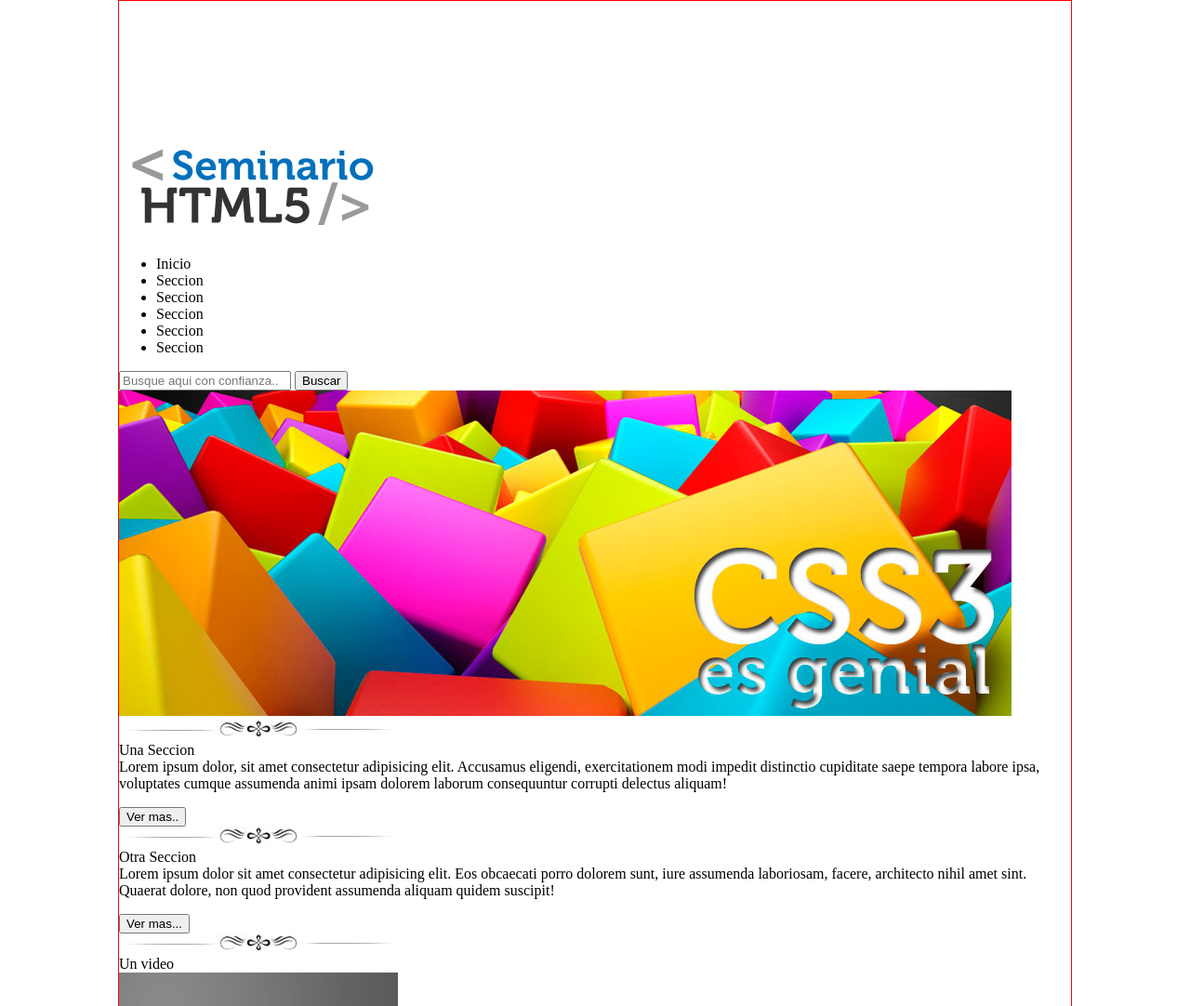
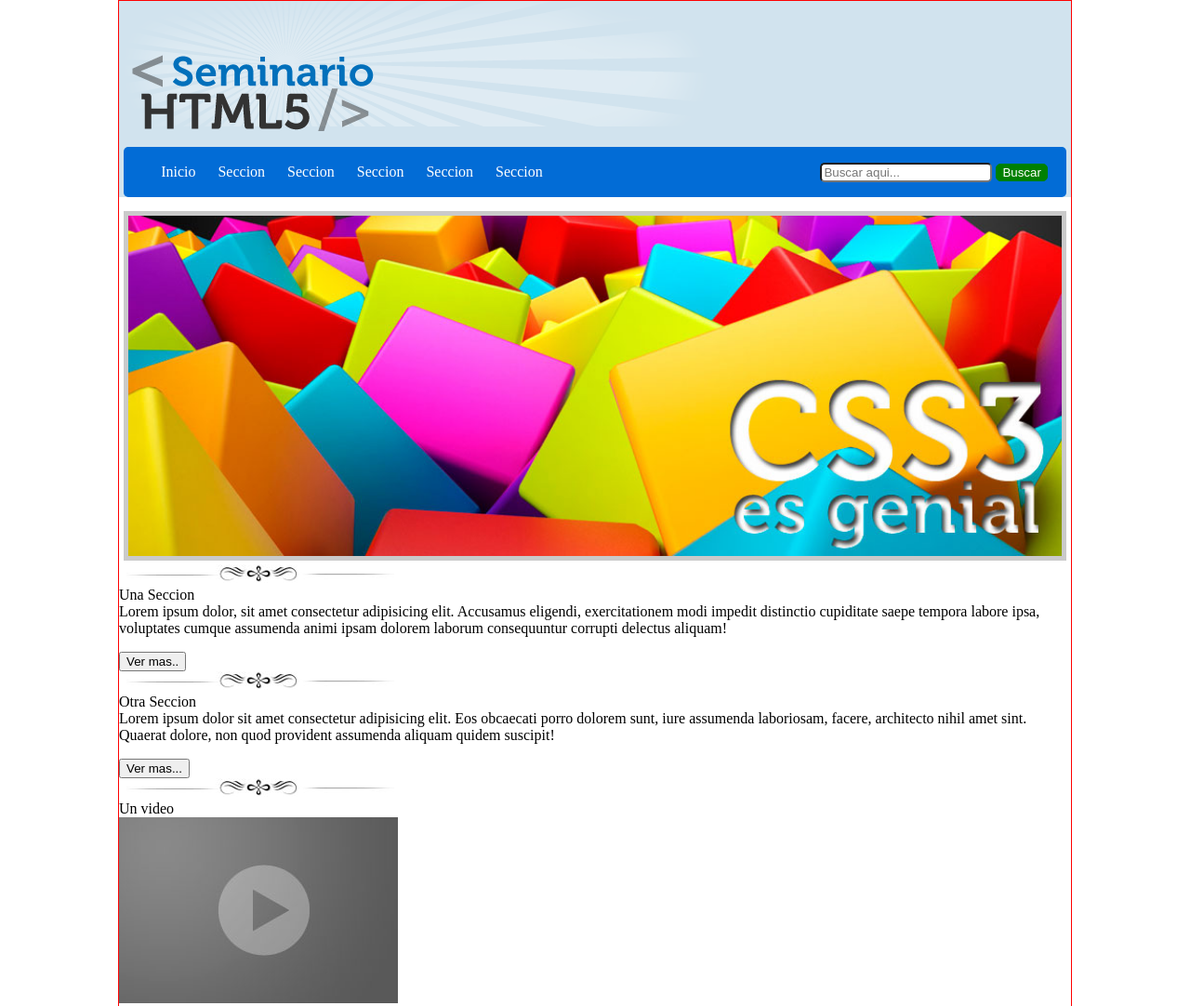
Before and after one commit to Moniicangulo/pw12132233, a plain HTML site: page practica01css/index.html in a window 1280 px wide. Shown: the top 1082 px of the page at 93% size. Drawn offline with Linux system fonts and the light colour scheme.

Commit message:
Practica01 mitad CSS

```diff
--- a/practica01css/css/estilos.css
+++ b/practica01css/css/estilos.css
@@ -4,3 +4,46 @@ body{
     margin: 0px auto;
     max-width: 1024px;
 }
+header{
+    background: #d1e3ee; /* tambien se puede usar rgda() */
+}
+header nav{
+    background: #026cd6;
+    margin: 0px auto;
+    padding: 2px 0px;
+    width: 99%;
+    border-radius: 5px; /* un borde de 5px es loideal para que se mire bien*/
+}
+header nav ul li{
+    /*border: 1px solid white;*/
+    color: white;
+    display: inline-block;
+    margin-right: 20px;
+
+}
+header nav form{
+    float: right; /* lo recarga hacia la derecha*/
+    margin-right: 20px;
+    margin-top: -35px;
+}
+header nav form input{
+    border-radius: 5px;
+}
+header nav form input[type="submit"]{ /* no debe haber ningun espacio dentro de los corchetes*/
+    background: green;
+    color: white;
+    border: 1px solid green;
+}
+#logo{
+    margin-top: -150px;
+}
+#seccion01{
+    margin-top: 15px;
+}
+#seccion01 article{
+    text-align: center  ;
+}
+#seccion01 article img{
+    width: 98%;
+    border: 5px solid rgba(150, 150, 150, 0.5);
+}
--- a/practica01css/index.html
+++ b/practica01css/index.html
@@ -22,7 +22,7 @@
 
             </ul>
             <form action="#">
-                <input type="text" placeholder="Busque aqui con confianza..">
+                <input type="text" placeholder="Buscar aqui...">
                 <input type="submit" value="Buscar">
             </form>
         </nav>
```
